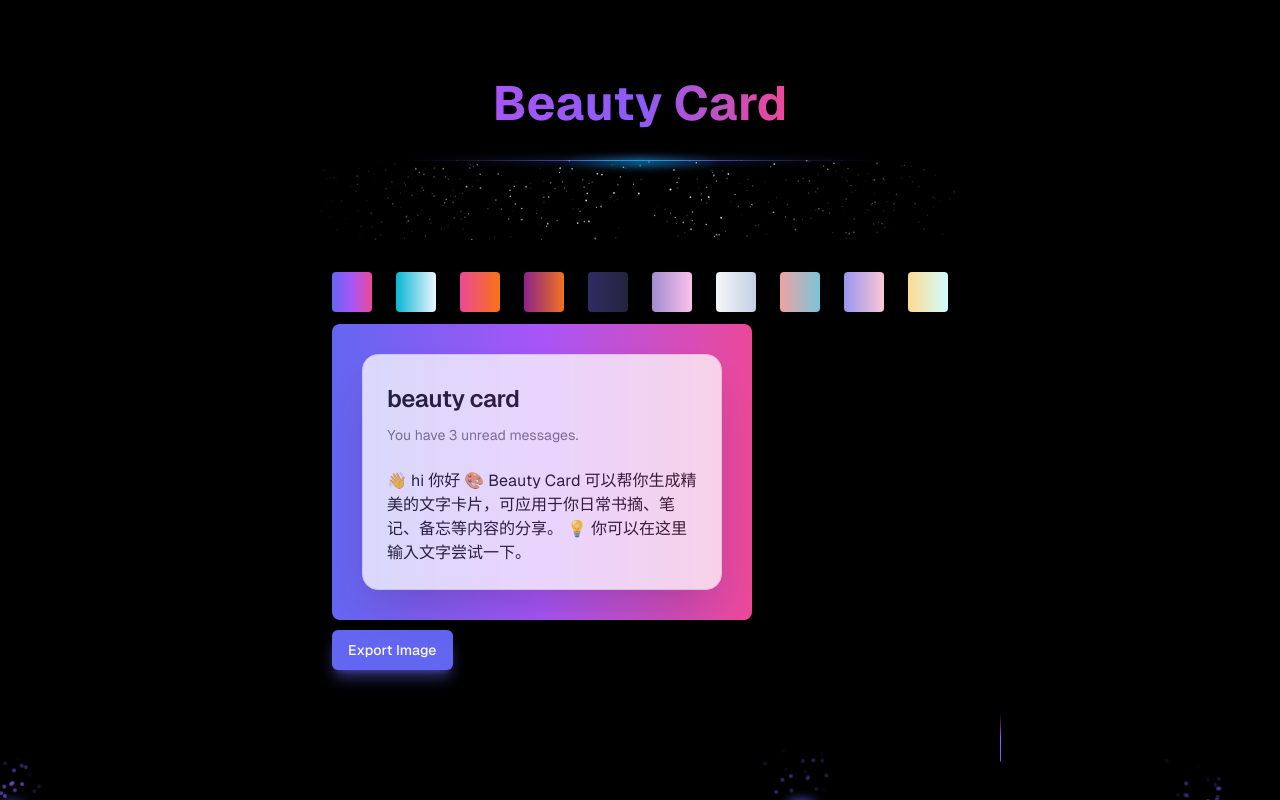
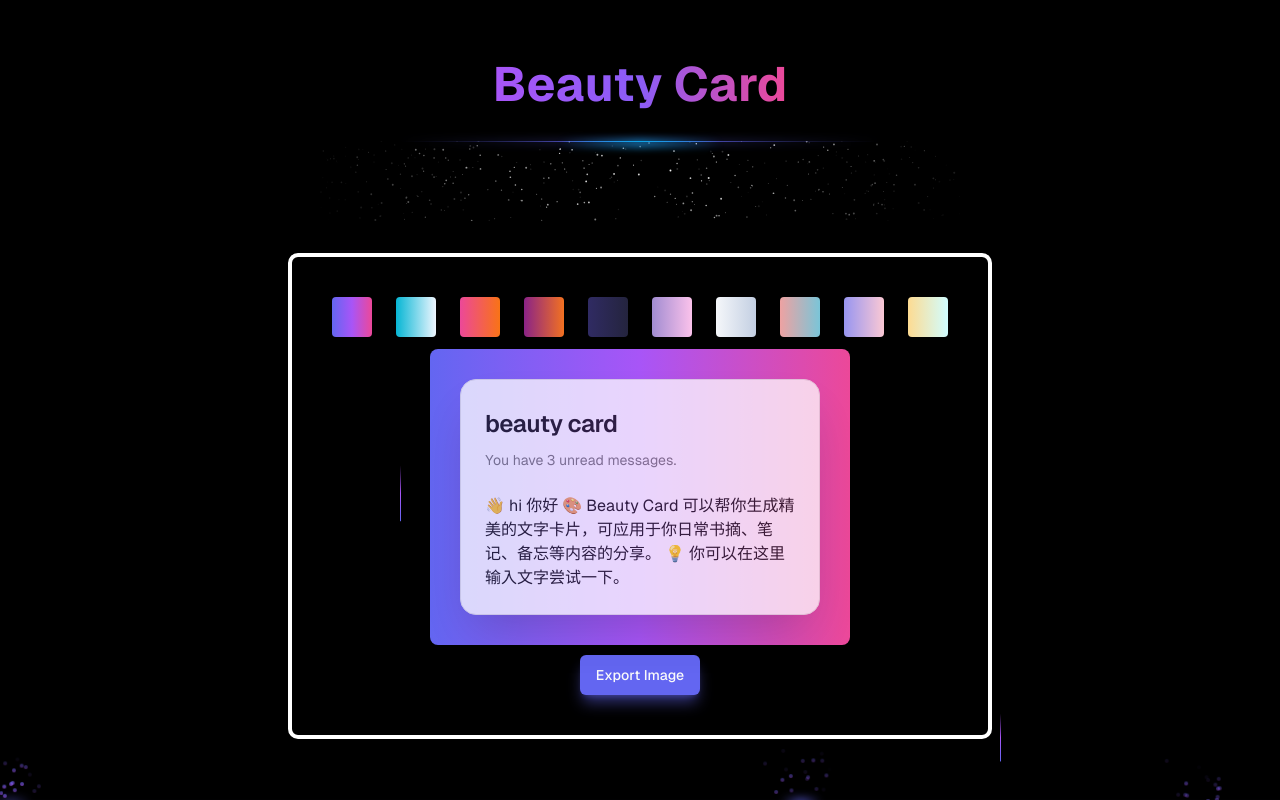
Before and after one commit to Scofieldfree/beauty-card, a Next.js app: page / in a window 1280 px wide. Built offline with nearby package versions, Linux system fonts and the light colour scheme.

Commit message:
update:add border

```diff
--- a/package.json
+++ b/package.json
@@ -27,6 +27,7 @@
     "next": "14.2.16",
     "react": "^18",
     "react-dom": "^18",
+    "react-image-crop": "^11.0.7",
     "simplex-noise": "^4.0.3",
     "tailwind-merge": "^2.5.4",
     "tailwindcss-animate": "^1.0.7"
--- a/src/app/page.tsx
+++ b/src/app/page.tsx
@@ -2,18 +2,12 @@
 import BeautyCard from "@/components/BeautyCard"
 import { SparklesCore } from "@/components/ui/sparkles";
 import { BackgroundBeamsWithCollision } from "@/components/ui/background-beams-with-collision";
-// import { Vortex } from "@/components/ui/vortex";
 
 export default function Home() {
 
   return (
     <BackgroundBeamsWithCollision className="min-w-screen min-h-screen">
       <div className="flex bg-black flex-col w-full items-center  min-h-screen p-8 pb-20 gap-8 sm:p-20 font-[family-name:var(--font-geist-sans)]">
-        {/* <Vortex
-          backgroundColor="black"
-          className="flex items-center flex-col justify-center px-2 md:px-10 py-4 w-full h-full"
-        >
-        </Vortex> */}
         <h3 className="md:text-2xl text-3xl lg:text-5xl font-bold text-center  relative z-20 bg-clip-text text-transparent bg-no-repeat bg-gradient-to-r from-purple-500 via-violet-500 to-pink-500">
           Beauty Card
         </h3>
--- a/src/components/BeautyCard.tsx
+++ b/src/components/BeautyCard.tsx
@@ -9,11 +9,12 @@ import Tiptap from "@/components/Tiptap";
 import { Card, CardContent, CardDescription, CardHeader, CardTitle } from "@/components/ui/card";
 
 
+
 export default function BeautyCard() {
   const imageRef = useRef<HTMLDivElement | null>(null);
   const [bgColor, setBgColor] = useState<string>("bg-gradient-to-r from-indigo-500 via-purple-500 to-pink-500")
   async function htmlToImageConvert(imageRef: RefObject<HTMLDivElement | null>) {
-    const dataUrl = await toPng(imageRef.current, { cacheBust: false })
+    const dataUrl = await toPng(imageRef.current, { cacheBust: false, quality: 0.95 })
     const link = document.createElement("a");
     link.download = "beauty-card.png";
     link.href = dataUrl;
@@ -25,8 +26,8 @@ export default function BeautyCard() {
   }
 
   return (
-    <div className="">
-      <div className="mb-3 flex gap-6  scroll-smooth cursor-pointer">
+    <div className="flex flex-col justify-center items-center border-4 border-white p-10 rounded-[10px]">
+      <div className="mb-3 flex gap-6  cursor-pointer">
         <div className="bg-gradient-to-r from-indigo-500 via-purple-500 to-pink-500 w-[40px] h-[40px] rounded" onClick={() => changeTheme("from-indigo-500 via-purple-500 to-pink-500")}></div>
         <div className="bg-gradient-to-r from-cyan-500 to-blue-50 w-[40px] h-[40px] rounded" onClick={() => changeTheme("from-cyan-500 to-blue-50")}></div>
         <div className="bg-gradient-to-r  from-pink-500 to-orange-500 w-[40px] h-[40px] rounded" onClick={() => changeTheme("from-pink-500 to-orange-500")}></div>
@@ -38,8 +39,8 @@ export default function BeautyCard() {
         <div className="bg-gradient-to-r  from-[#9795f0] to-[#fbc8d4] w-[40px] h-[40px] rounded" onClick={() => changeTheme("from-[#9795f0] to-[#fbc8d4]")}></div>
         <div className="bg-gradient-to-r  from-[#fddb92] to-[#d1fdff] w-[40px] h-[40px] rounded" onClick={() => changeTheme("from-[#fddb92] to-[#d1fdff]")}></div>
       </div>
-      <div className={`p-[30px] w-[420px] rounded-[8px]  text-black bg-gradient-to-r  ${bgColor}`} ref={imageRef}>
-        <Card className=" rounded-[16px]  shadow-2xl opacity-75">
+      <div className={`p-[30px] lg:w-[420px] rounded-[8px]  text-black bg-gradient-to-r  ${bgColor}`} ref={imageRef}>
+        <Card className="rounded-[16px]  shadow-2xl opacity-75">
           <CardHeader>
             <CardTitle>
               <div contentEditable={true} className="p-2 pl-0">beauty card</div>
@@ -51,7 +52,7 @@ export default function BeautyCard() {
           </CardContent>
         </Card>
       </div>
-      <div className="w-[200px] pt-[10px]">
+      <div className="pt-[10px]">
         <Button onClick={() => htmlToImageConvert(imageRef)} className="bg-indigo-500 shadow-lg shadow-indigo-500/50 hover:bg-indigo-500">Export Image</Button>
       </div>
     </div >
```
Also changed, not shown: 1 other file (tests, documents, lock files or other folders).
